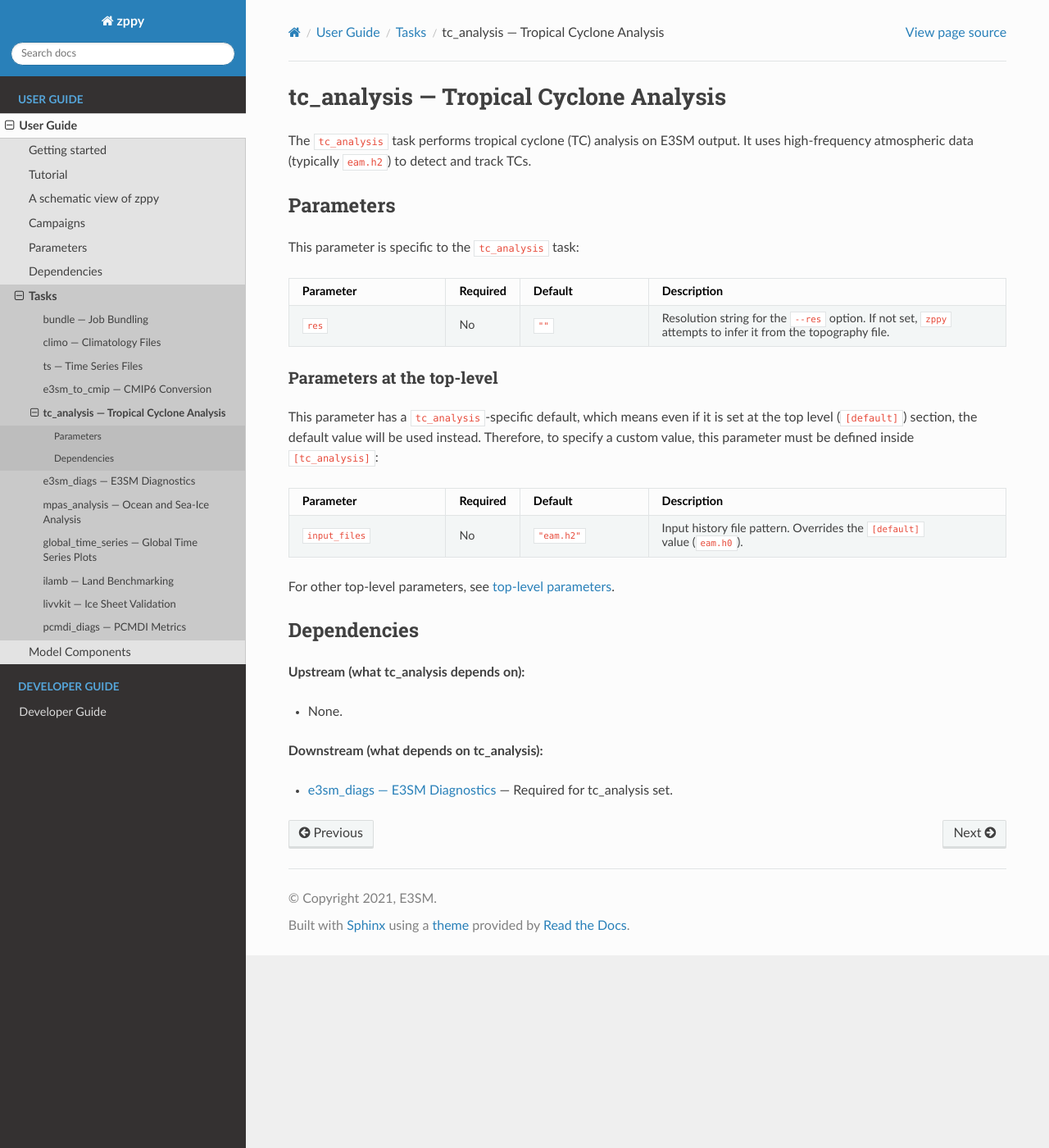
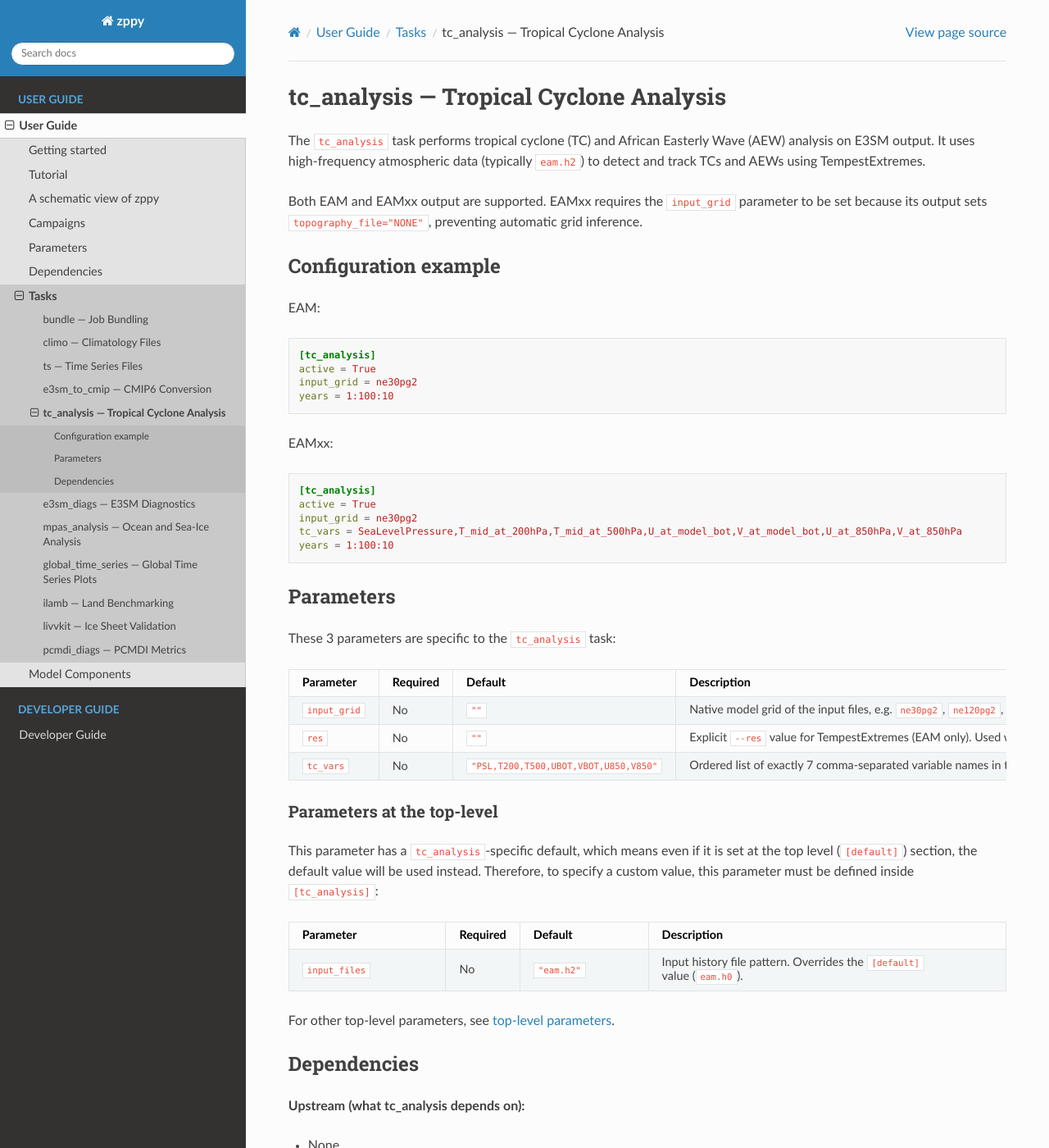
Before and after one commit to E3SM-Project/zppy, a Sphinx documentation site: the page built from docs/source/user_guide/tasks/tc_analysis.rst, in a window 1280 px wide and 1400 px high. Shown: the whole window at 82% size. Built offline with Sphinx 7.4.7 and the Read the Docs theme 3.1.0, drawn with Linux system fonts in a browser that asks for light colours.

Commit message:
Document recently merged code

```diff
--- a/docs/source/dev_guide/index.rst
+++ b/docs/source/dev_guide/index.rst
@@ -10,6 +10,7 @@ This guide covers everything needed to develop, test, and release ``zppy``.
    project-standards
    contributing
    parameters
+   provenance
    tasks/index
    test
    update_expected_results
--- a/docs/source/user_guide/tasks/tc_analysis.rst
+++ b/docs/source/user_guide/tasks/tc_analysis.rst
@@ -3,14 +3,40 @@
 tc_analysis — Tropical Cyclone Analysis
 ========================================
 
-The ``tc_analysis`` task performs tropical cyclone (TC) analysis on E3SM
-output. It uses high-frequency atmospheric data (typically ``eam.h2``) to
-detect and track TCs.
+The ``tc_analysis`` task performs tropical cyclone (TC) and African Easterly
+Wave (AEW) analysis on E3SM output. It uses high-frequency atmospheric data
+(typically ``eam.h2``) to detect and track TCs and AEWs using TempestExtremes.
+
+Both EAM and EAMxx output are supported. EAMxx requires the ``input_grid``
+parameter to be set because its output sets ``topography_file="NONE"``,
+preventing automatic grid inference.
+
+Configuration example
+---------------------
+
+EAM:
+
+.. code-block:: cfg
+
+   [tc_analysis]
+   active = True
+   input_grid = ne30pg2
+   years = 1:100:10
+
+EAMxx:
+
+.. code-block:: cfg
+
+   [tc_analysis]
+   active = True
+   input_grid = ne30pg2
+   tc_vars = SeaLevelPressure,T_mid_at_200hPa,T_mid_at_500hPa,U_at_model_bot,V_at_model_bot,U_at_850hPa,V_at_850hPa
+   years = 1:100:10
 
 Parameters
 ----------
 
-This parameter is specific to the ``tc_analysis`` task:
+These 3 parameters are specific to the ``tc_analysis`` task:
 
 .. list-table::
    :header-rows: 1
@@ -20,16 +46,37 @@ This parameter is specific to the ``tc_analysis`` task:
      - Required
      - Default
      - Description
+   * - ``input_grid``
+     - No
+     - ``""``
+     - Native model grid of the input files, e.g. ``ne30pg2``, ``ne120pg2``,
+       ``ne30np4``. When set, the resolution and pg2 flag are derived from
+       this value automatically. Required for EAMxx. Accepted formats:
+       ``neXpg2`` or ``neXnp4`` (e.g. ``ne30pg2``, ``ne120np4``).
    * - ``res``
      - No
      - ``""``
-     - Resolution string for the ``--res`` option. If not set, ``zppy``
-       attempts to infer it from the topography file.
+     - Explicit ``--res`` value for TempestExtremes (EAM only). Used when
+       ``input_grid`` is empty. If both are empty, ``zppy`` attempts to infer
+       ``res`` from the ``topography_file`` global attribute of the input
+       files (EAM only).
+   * - ``tc_vars``
+     - No
+     - ``"PSL,T200,T500,UBOT,VBOT,U850,V850"``
+     - Ordered list of exactly 7 comma-separated variable names in the
+       sequence required by the TempestExtremes workflow:
+       SLP, T@200hPa, T@500hPa, U@model_bottom, V@model_bottom, U@850hPa,
+       V@850hPa. The default covers EAM output. EAMxx users should set this
+       to the corresponding EAMxx variable names, e.g.
+       ``SeaLevelPressure,T_mid_at_200hPa,T_mid_at_500hPa,U_at_model_bot,V_at_model_bot,U_at_850hPa,V_at_850hPa``.
 
 Parameters at the top-level
 ~~~~~~~~~~~~~~~~~~~~~~~~~~~
 
-This parameter has a ``tc_analysis``-specific default, which means even if it is set at the top level (``[default]``) section, the default value will be used instead. Therefore, to specify a custom value, this parameter must be defined inside ``[tc_analysis]``:
+This parameter has a ``tc_analysis``-specific default, which means even if it
+is set at the top level (``[default]``) section, the default value will be
+used instead. Therefore, to specify a custom value, this parameter must be
+defined inside ``[tc_analysis]``:
 
 .. list-table::
    :header-rows: 1
```
Also changed, not shown: docs/source/dev_guide/provenance.rst (added, +88 -0 lines), docs/source/dev_guide/tasks/tc_analysis.rst (+22 -2 lines).
